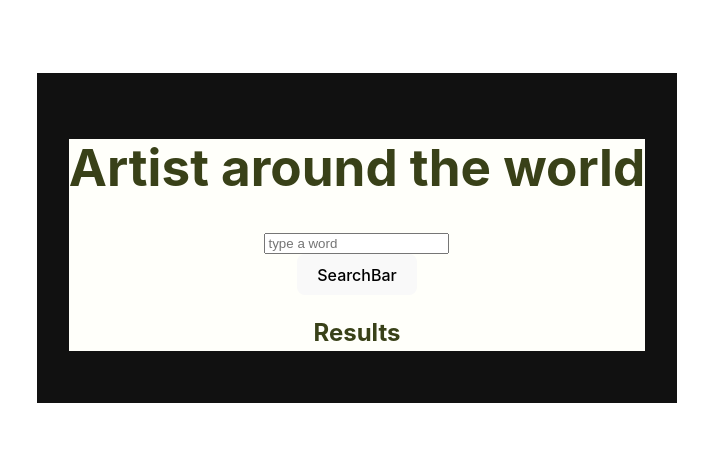
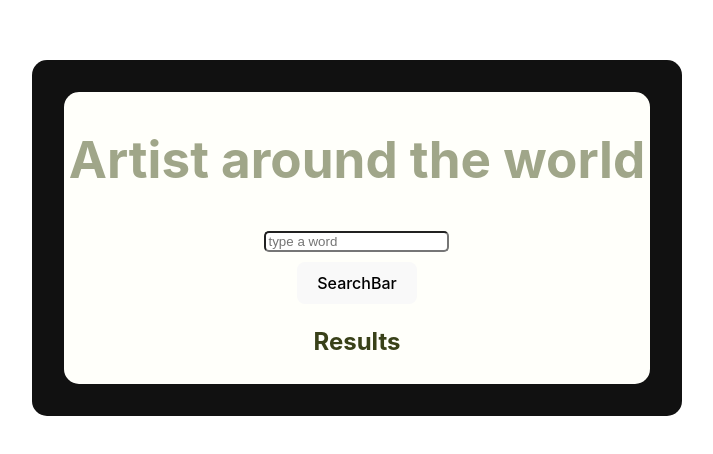
Before and after one commit to Rgizzaj/reactHackthon, a React (Vite) app: page / in a window 1280 px wide. Shown: the part 162-616 px from the top of the page, without its empty margins (283-996 px from the left). Built offline with nearby package versions, Linux system fonts and the light colour scheme.

Commit message:
another basic styles

```diff
--- a/src/App.scss
+++ b/src/App.scss
@@ -4,6 +4,7 @@
   padding: 2rem;
   text-align: center;
   background-color: #111111;
+  border-radius: 15px;
 }
 
 .logo {
@@ -12,9 +13,11 @@
   will-change: filter;
   transition: filter 300ms;
 }
+
 .logo:hover {
   filter: drop-shadow(0 0 2em #646cffaa);
 }
+
 .logo.react:hover {
   filter: drop-shadow(0 0 2em #61dafbaa);
 }
@@ -23,6 +26,7 @@
   from {
     transform: rotate(0deg);
   }
+
   to {
     transform: rotate(360deg);
   }
@@ -41,10 +45,20 @@
 .read-the-docs {
   color: #888;
 }
-.App{
+
+.App {
   background-color: #fffffa;
-  color: #394118
+  color: #394118;
+  border-radius: 15px;
+  padding: 5px;
 }
-Link{
-  color:#ffffff
+
+.search {
+
+  margin: 10px;
+  border-radius: 5px;
 }
+
+Link {
+  color: #ffffff
+}
--- a/src/index.scss
+++ b/src/index.scss
@@ -19,6 +19,7 @@ a {
   color: #646cff;
   text-decoration: inherit;
 }
+
 a:hover {
   color: #535bf2;
 }
@@ -34,6 +35,7 @@ body {
 h1 {
   font-size: 3.2em;
   line-height: 1.1;
+  color: #a0a689;
 }
 
 button {
@@ -47,9 +49,11 @@ button {
   cursor: pointer;
   transition: border-color 0.25s;
 }
+
 button:hover {
   border-color: #646cff;
 }
+
 button:focus,
 button:focus-visible {
   outline: 4px auto -webkit-focus-ring-color;
@@ -59,10 +63,13 @@ button:focus-visible {
   :root {
     color: #213547;
     background-color: #ffffff;
+    border-radius: 5px;
   }
+
   a:hover {
     color: #747bff;
   }
+
   button {
     background-color: #f9f9f9;
   }
```
